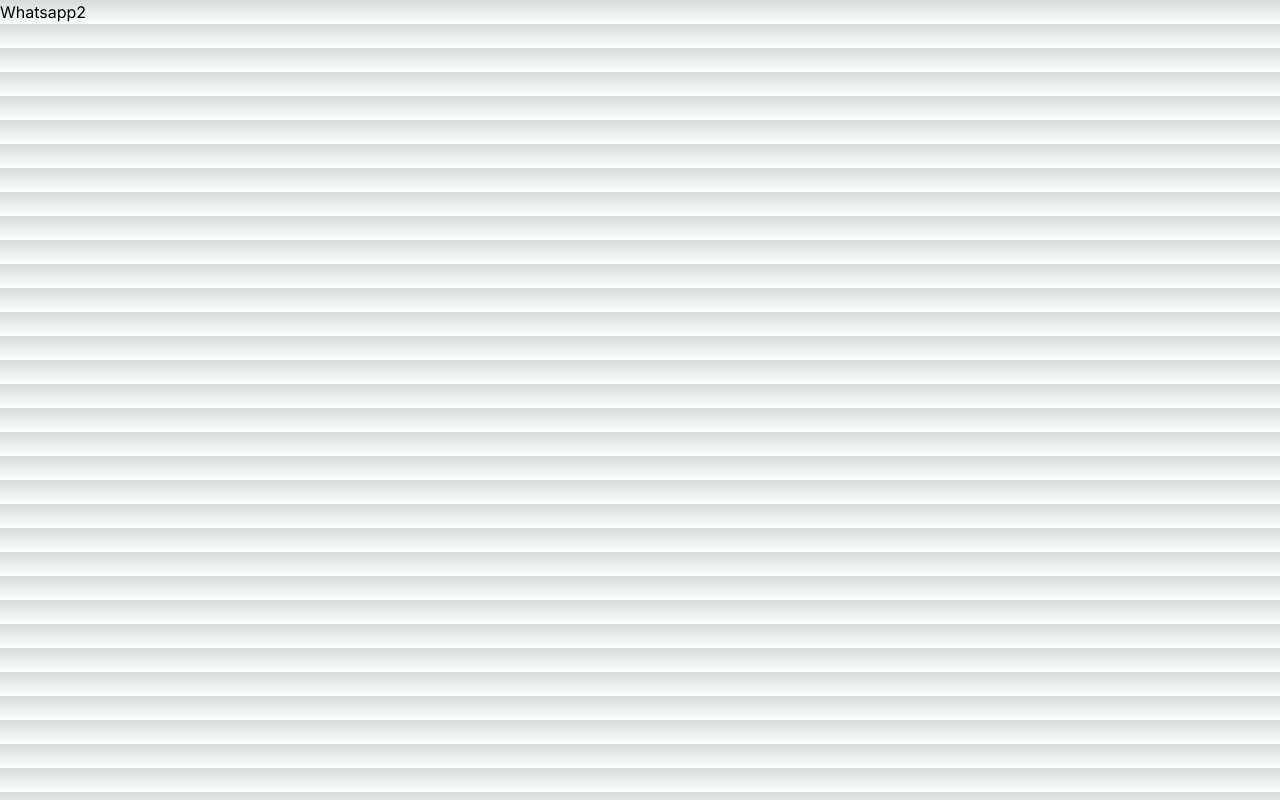
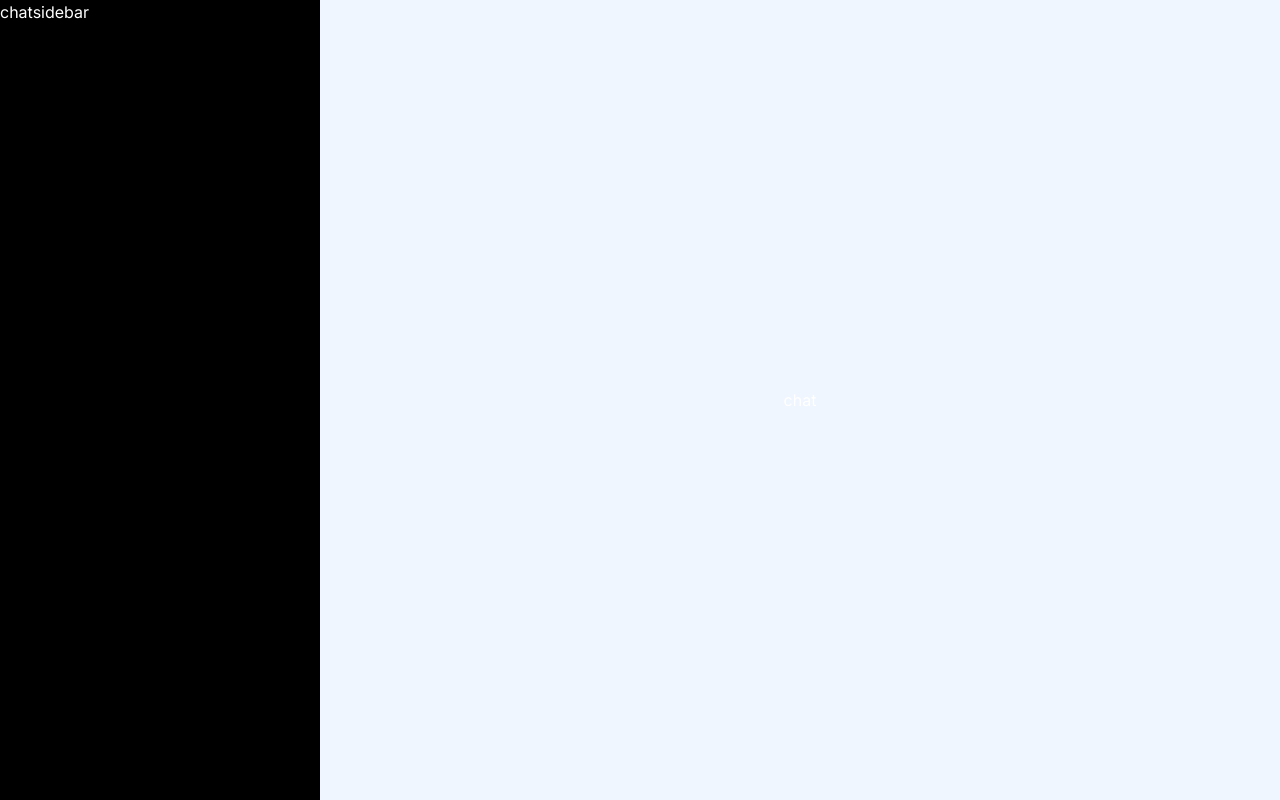
Before and after one commit to gallery-apps/fusionchat, a Next.js app: page / in a window 1280 px wide. Built offline with nearby package versions, Linux system fonts and the light colour scheme.

Commit message:
Created The BoilerPlate Code

```diff
--- a/app/globals.css
+++ b/app/globals.css
@@ -8,7 +8,7 @@
   --background-end-rgb: 255, 255, 255;
 }
 
-@media (prefers-color-scheme: dark) {
+@media (prefers-color-scheme: light) {
   :root {
     --foreground-rgb: 255, 255, 255;
     --background-start-rgb: 0, 0, 0;
--- a/app/page.tsx
+++ b/app/page.tsx
@@ -2,8 +2,9 @@
 
 export default function Home() {
   return (
-    <main className="">
-      <h1>Whatsapp2</h1>
+    <main className="flex h-screen overflow-hidden">
+      <div className="w-1/3 overflow-y-auto bg-white-500">chatsidebar</div>
+      <div className="w-full overflow-y-auto flex items-center justify-center bg-blue-50">chat</div>
     </main>
   )
 }
--- a/package.json
+++ b/package.json
@@ -1,5 +1,5 @@
 {
-  "name": "web",
+  "name": "whats-app2",
   "version": "0.1.0",
   "private": true,
   "scripts": {
```
